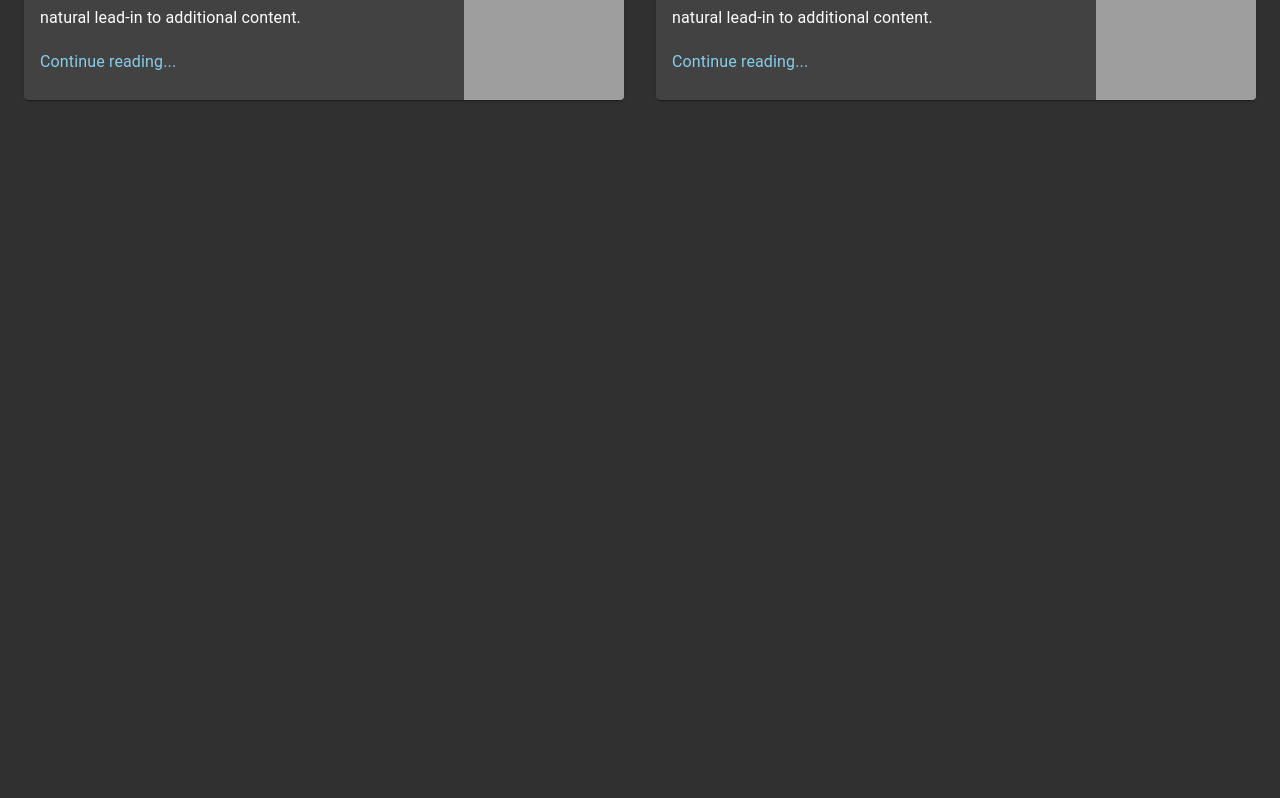
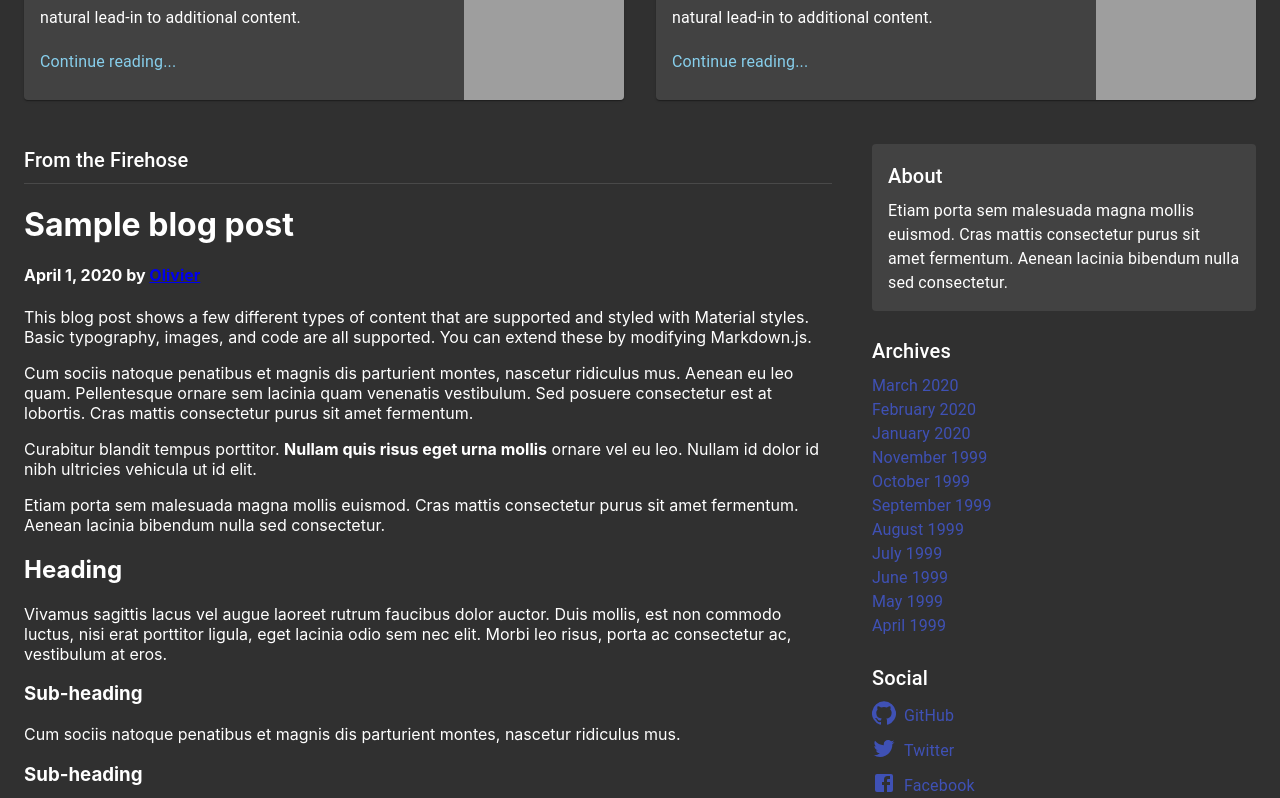
Before and after one commit to thuccv98/blog-templates-materialui, a React (Create React App) app: page / in a window 1280 px wide. Shown: the part 542-1340 px from the top of the page. Before the commit the page ends 800 px from the top, so only its background shows below. Built offline with nearby package versions, Linux system fonts and the light colour scheme; grey boxes are pictures that could not be loaded.

Commit message:
Complete main, sidebar components

```diff
--- a/package.json
+++ b/package.json
@@ -8,6 +8,7 @@
     "@testing-library/jest-dom": "^5.11.4",
     "@testing-library/react": "^11.1.0",
     "@testing-library/user-event": "^12.1.10",
+    "markdown-to-jsx": "^7.1.3",
     "react": "^17.0.2",
     "react-dom": "^17.0.2",
     "react-scripts": "4.0.3",
--- a/src/App.js
+++ b/src/App.js
@@ -1,9 +1,23 @@
-import { Container, createTheme, Grid, ThemeProvider } from '@material-ui/core';
+import {
+  Container,
+  createTheme,
+  Grid,
+  makeStyles,
+  ThemeProvider,
+} from '@material-ui/core';
 import './App.css';
 import FeaturedPost from './components/FeaturedPost';
 import Header from './components/Header';
+import Main from './components/Main';
 import PostCard from './components/PostCard';
-import { featuredPosts } from './data/Data';
+import Sidebar from './components/Sidebar';
+import { featuredPosts, sidebar } from './data/Data';
+
+const useStyles = makeStyles((theme) => ({
+  mainGrid: {
+    marginTop: theme.spacing(3),
+  },
+}));
 
 function App() {
   const darkTheme = createTheme({
@@ -11,6 +25,8 @@ function App() {
       type: 'dark',
     },
   });
+
+  const classes = useStyles();
 
   return (
     <ThemeProvider theme={darkTheme}>
@@ -23,6 +39,15 @@ function App() {
             <PostCard post={post} key={post.title} />
           ))}
         </Grid>
+        <Grid container spacing={5} className={classes.mainGrid}>
+          <Main title="From the Firehose" />
+          <Sidebar
+            title={sidebar.title}
+            description={sidebar.description}
+            archives={sidebar.archives}
+            social={sidebar.social}
+          />
+        </Grid>
       </Container>
     </ThemeProvider>
   );
--- /dev/null
+++ b/src/components/Main.js
@@ -0,0 +1,19 @@
+import { Divider, Grid, Typography } from '@material-ui/core';
+import Markdown from 'markdown-to-jsx';
+import { posts } from '../data/Data';
+
+const Main = ({ title }) => {
+  return (
+    <Grid item xs={12} md={8}>
+      <Typography variant="h6" gutterBottom>
+        {title}
+      </Typography>
+      <Divider />
+      {posts.map((post) => (
+        <Markdown key={post.body}>{post.body}</Markdown>
+      ))}
+    </Grid>
+  );
+};
+
+export default Main;
--- /dev/null
+++ b/src/components/Sidebar.js
@@ -0,0 +1,57 @@
+import { Grid, Link, Paper, Typography } from '@material-ui/core';
+import { makeStyles } from '@material-ui/core/styles';
+
+const useStyles = makeStyles((theme) => ({
+  sidebarAboutBox: {
+    padding: theme.spacing(2),
+  },
+  sidebarSection: {
+    marginTop: theme.spacing(3),
+  },
+}));
+
+const Sidebar = (props) => {
+  const classes = useStyles();
+  const { archives, description, social, title } = props;
+
+  return (
+    <Grid item xs={12} md={4}>
+      <Paper elevation={0} className={classes.sidebarAboutBox}>
+        <Typography variant="h6" gutterBottom>
+          {title}
+        </Typography>
+        <Typography>{description}</Typography>
+      </Paper>
+
+      <Typography variant="h6" gutterBottom className={classes.sidebarSection}>
+        Archives
+      </Typography>
+      {archives.map((archive) => (
+        <Link
+          display="block"
+          variant="body1"
+          href={archive.url}
+          key={archive.title}
+        >
+          {archive.title}
+        </Link>
+      ))}
+
+      <Typography variant="h6" gutterBottom className={classes.sidebarSection}>
+        Social
+      </Typography>
+      {social.map((network) => (
+        <Link display="block" variant="body1" href="#" key={network.name}>
+          <Grid container direction="row" spacing={1} alignItems="center">
+            <Grid item>
+              <network.icon />
+            </Grid>
+            <Grid item>{network.name}</Grid>
+          </Grid>
+        </Link>
+      ))}
+    </Grid>
+  );
+};
+
+export default Sidebar;
```
Also changed, not shown: 1 other file (tests, documents, lock files or other folders).
